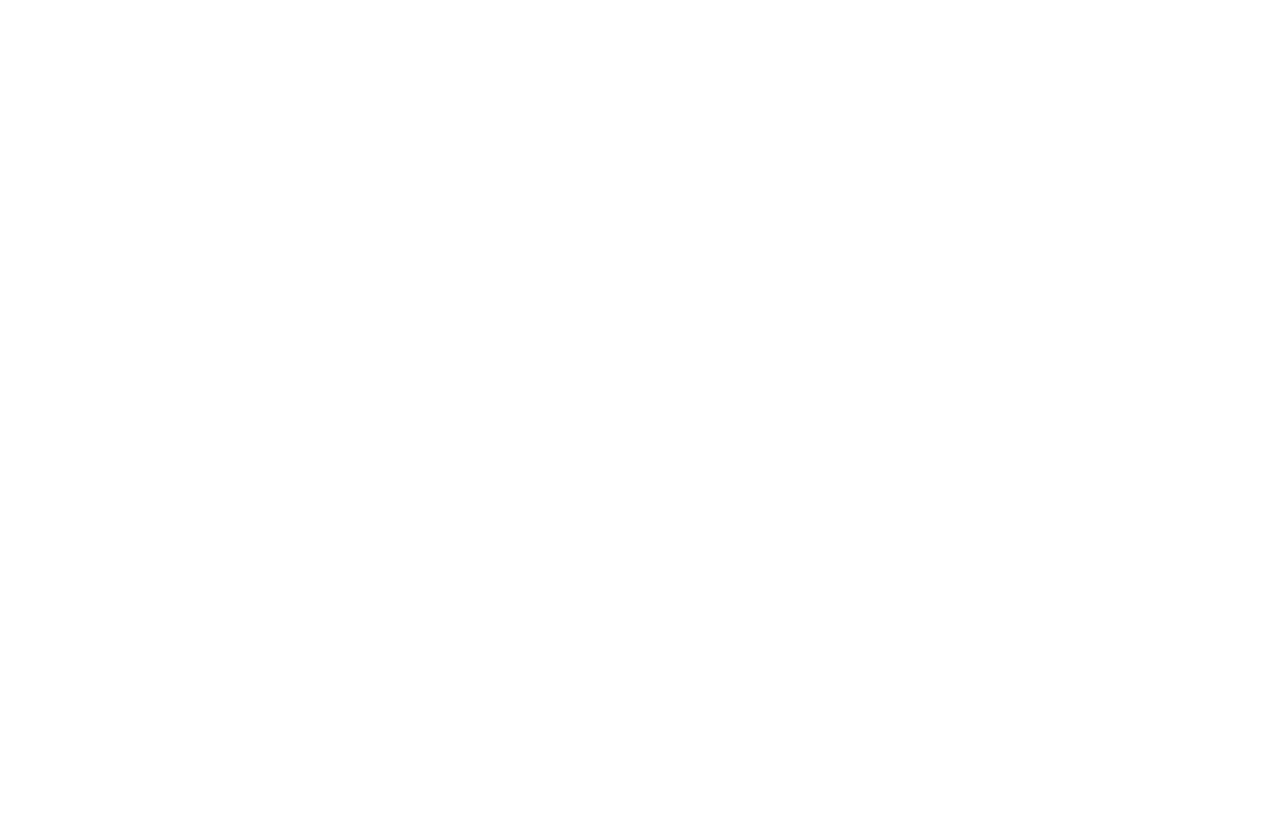
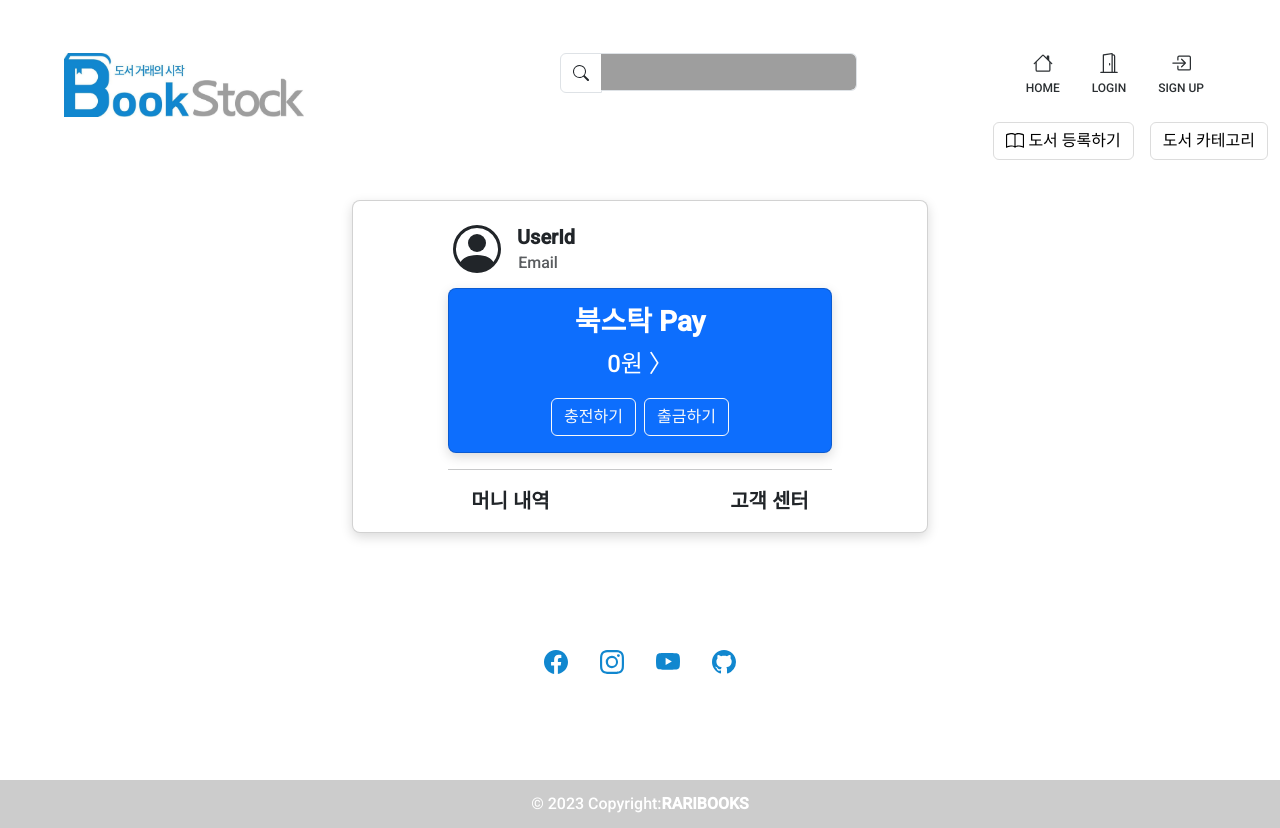
Before and after one commit to kimjun14/Bookstock, a React (Create React App) app in the folder bookstok-app/: page /payment in a window 1280 px wide. Before the commit this address had no page. Before the commit the page ends 800 px from the top, so only its background shows below. Built offline with nearby package versions, Linux system fonts and the light colour scheme; grey boxes are pictures that could not be loaded.

Commit message:
payment , header, footer / 포인트 페이지 1차 제작, footer UI 수정, header UI 수정 / 유상민

```diff
--- a/bookstok-app/src/App.js
+++ b/bookstok-app/src/App.js
@@ -17,6 +17,7 @@
 import ModalComponent from './pages/Trading/buying';
 import BuyingSuccess from './pages/Trading/buyingSuccess';
 import RecentSearch from './pages/myPage/recentSearch'
+import Payment from './pages/payment/payment';
 // import ChatBotButton from './components/ChatBot/ChatBot';
 
 function App() {
@@ -37,6 +38,7 @@
             <Route path="/buying" element={<ModalComponent />} />
             <Route path='/buyingSuccess' element={<BuyingSuccess />} />
             <Route path='/recentSearch' element={<RecentSearch />} />
+            <Route path='/payment' element={<Payment />} />
           </Route>
         </Routes>
       </AuthProvider>
--- a/bookstok-app/src/components/Layout/footer.js
+++ b/bookstok-app/src/components/Layout/footer.js
@@ -3,8 +3,8 @@
 const Footer = function () {
     return (
       <>
-          <footer className="text-center text-lg-start" style={{backgroundColor: 'white'}}>
-            <div className="container d-flex justify-content-center py-5">
+          <div className="lh-lg" style={{backgroundColor: 'white', marginTop: "7rem"}}>
+            <div className="container d-flex justify-content-center" style={{backgroundColor: 'white'}}>
               <a className="nav-link active text-secondary-emphasis mx-3" aria-current="page" href="/">
                 <svg xmlns="http://www.w3.org/2000/svg" width="24" height="24" fill="#1187CF" className="bi bi-facebook" viewBox="0 0 16 16">
                   <path d="M16 8.049c0-4.446-3.582-8.05-8-8.05C3.58 0-.002 3.603-.002 8.05c0 4.017 2.926 7.347 6.75 7.951v-5.625h-2.03V8.05H6.75V6.275c0-2.017 1.195-3.131 3.022-3.131.876 0 1.791.157 1.791.157v1.98h-1.009c-.993 0-1.303.621-1.303 1.258v1.51h2.218l-.354 2.326H9.25V16c3.824-.604 6.75-3.934 6.75-7.951z"/>
@@ -28,13 +28,12 @@
             </div>
 
             {/* <!-- Copyright --> */}
-            <div className="text-center text-white p-2" style={{backgroundColor: 'rgba(0, 0, 0, 0.2)'}}>
+            <div className="text-center text-white p-2" style={{backgroundColor: 'rgba(0, 0, 0, 0.2)', marginTop: "6.4rem"}}>
               © 2023 Copyright:
               <a className="text-white text-decoration-none" href="/">RARIBOOKS</a>
             </div>
             {/* <!-- Copyright --> */}
-          </footer>
-
+          </div>
         </>
     )
 }
--- a/bookstok-app/src/components/Layout/header.js
+++ b/bookstok-app/src/components/Layout/header.js
@@ -43,24 +43,23 @@
 
     return (
         <>
-            <nav className="navbar bg-white">
+            <nav className="navbar bg-white" style={{border: "0px solid red"}}>
                 {/* 첫 번째 줄 */}
-                <div className="container mb-3 d-flex justify-content-between align-items-center">
-                    <Link to="/" className="navbar-brand" >
+                    <Link to="/" className="navbar-brand mt-4 ms-5" >
                         <img src={logo2Cut} alt="logo" />
                     </Link>
                     <form className="d-flex" role="search" style={{ backgroundColor: '', height: '40px' }} onSubmit={handleSearchSubmit}>
                         {/* <!-- searchbar start--> */}
                         <div className="input-group">
-                            <span className="input-group-text" style={{ backgroundColor: '#FFF', height: '40px' }}>
+                            <span className="input-group-text mt-2" style={{ backgroundColor: '#FFF', height: '40px' }}>
                                 <svg xmlns="http://www.w3.org/2000/svg" width="16" height="16" fill="currentColor" className="bi bi-search" viewBox="0 0 16 16">
                                     <path d="M11.742 10.344a6.5 6.5 0 1 0-1.397 1.398h-.001c.03.04.062.078.098.115l3.85 3.85a1 1 0 0 0 1.415-1.414l-3.85-3.85a1.007 1.007 0 0 0-.115-.1zM12 6.5a5.5 5.5 0 1 1-11 0 5.5 5.5 0 0 1 11 0z" />
                                 </svg>
                             </span>
-                            <input className="form-control me-2" type="search" placeholder="" style={{ borderLeft: 'none' }} value={searchTerm} onChange={handleSearchChange} />
+                            <input className="form-control me-2 mt-2" type="search" placeholder="" style={{ borderLeft: 'none' , backgroundImage: 'url("/Users/sangmin/Desktop/sangmin/workspace/Bookstock/bookstok-app/src/img/search.svg")'}} value={searchTerm} onChange={handleSearchChange} />
                         </div>
                         {/* <!-- searchbar end--> */}
-                        <div className="container mb-3">
+                        <div className="container mb-3 mx-5">
                             <ul className="nav justify-content-end">
                                 <Home />
                                 {isLoggedIn ? (
@@ -78,29 +77,19 @@
                             </ul>
                         </div>
                     </form>
-                </div>
 
                 {/* 두 번째 줄 */}
 
-                <div className="container mb-3 d-flex">
+                <div className="container mb-3 d-flex justify-content-end" style={{border: "0px solid red", marginLeft: "26rem"}}>
                     <Link to="/booksignup" type="button" className="btn btn-outline-secondary"><svg xmlns="http://www.w3.org/2000/svg" width="18" height="18" fill="currentColor" className="bi bi-book" viewBox="0 0 16 16">
                         <path d="M1 2.828c.885-.37 2.154-.769 3.388-.893 1.33-.134 2.458.063 3.112.752v9.746c-.935-.53-2.12-.603-3.213-.493-1.18.12-2.37.461-3.287.811V2.828zm7.5-.141c.654-.689 1.782-.886 3.112-.752 1.234.124 2.503.523 3.388.893v9.923c-.918-.35-2.107-.692-3.287-.81-1.094-.111-2.278-.039-3.213.492V2.687zM8 1.783C7.015.936 5.587.81 4.287.94c-1.514.153-3.042.672-3.994 1.105A.5.5 0 0 0 0 2.5v11a.5.5 0 0 0 .707.455c.882-.4 2.303-.881 3.68-1.02 1.409-.142 2.59.087 3.223.877a.5.5 0 0 0 .78 0c.633-.79 1.814-1.019 3.222-.877 1.378.139 2.8.62 3.681 1.02A.5.5 0 0 0 16 13.5v-11a.5.5 0 0 0-.293-.455c-.952-.433-2.48-.952-3.994-1.105C10.413.809 8.985.936 8 1.783z" />
                     </svg>  도서 등록하기</Link>
-                    <ul className="nav">
-                    </ul>
-                    <div className="collapse" id="navbarToggleExternalContent" data-bs-theme="bg-white">
-                        <div className="bg-white p-1">
-                            <h5 className="text-body-emphasis h6">Collapsed content</h5>
-                            <span className="text-body-tertiary">Toggleable via the navbar brand.</span>
-                        </div>
-                    </div>
-                    <Button variant="primary" onClick={handleShowModal}>
+                    <Button className="ms-3" variant="primary" onClick={handleShowModal}>
                         도서 카테고리
                     </Button>
 
                     {/* CategoryModal 컴포넌트를 렌더링하고 showModal 상태를 전달합니다 */}
                     <CategoryModal show={showModal} onHide={handleCloseModal} />
-
                 </div>
             </nav>
         </>
--- a/bookstok-app/src/components/Layout/header/Home.js
+++ b/bookstok-app/src/components/Layout/header/Home.js
@@ -2,14 +2,14 @@
 
 const Home = function () {
   return(
-    <li className="nav-item">
+    <div className="nav-item">
     <Link to="/" className="nav-link active text-secondary-emphasis" style={{ display: 'flex', flexDirection: 'column', alignItems: 'center' }}>
         <svg xmlns="http://www.w3.org/2000/svg" width="20" height="20" fill="currentColor" className="bi bi-house" viewBox="0 0 16 16">
             <path d="M8.707 1.5a1 1 0 0 0-1.414 0L.646 8.146a.5.5 0 0 0 .708.708L2 8.207V13.5A1.5 1.5 0 0 0 3.5 15h9a1.5 1.5 0 0 0 1.5-1.5V8.207l.646.647a.5.5 0 0 0 .708-.708L13 5.793V2.5a.5.5 0 0 0-.5-.5h-1a.5.5 0 0 0-.5.5v1.293L8.707 1.5ZM13 7.207V13.5a.5.5 0 0 1-.5.5h-9a.5.5 0 0 1-.5-.5V7.207l5-5 5 5Z" />
         </svg>
         <span style={{ fontSize: '12px', marginTop: '6px' }}>HOME</span>
     </Link>
-    </li>
+    </div>
   )
 }
 
--- a/bookstok-app/src/components/Layout/header/MyPage.js
+++ b/bookstok-app/src/components/Layout/header/MyPage.js
@@ -2,14 +2,14 @@
 
 const MyPage = function () {
   return(
-    <li className="nav-item">
+    <div className="nav-item">
       <Link to="/mypage" className="nav-link text-secondary-emphasis" style={{ display: 'flex', flexDirection: 'column', alignItems: 'center' }}>
           <svg xmlns="http://www.w3.org/2000/svg" width="20" height="20" fill="currentColor" className="bi bi-person-fill" viewBox="0 0 16 16">
               <path d="M3 14s-1 0-1-1 1-4 6-4 6 3 6 4-1 1-1 1H3Zm5-6a3 3Z" />
           </svg>
           <span style={{ fontSize: '12px', marginTop: '6px' }}>MYPAGE</span>
       </Link>
-    </li>
+    </div>
   );
 };
 
--- a/bookstok-app/src/components/Layout/header/SignOut.js
+++ b/bookstok-app/src/components/Layout/header/SignOut.js
@@ -33,7 +33,7 @@
   };
 
   return (
-    <li className="nav-item">
+    <div className="nav-item">
       <Link to="/" className="nav-link text-secondary-emphasis" style={{ display: 'flex', flexDirection: 'column', alignItems: 'center' }} onClick={handleLogOut}>
         <svg xmlns="http://www.w3.org/2000/svg" width="20" height="20" fill="currentColor" className="bi bi-door-closed" viewBox="0 0 16 16">
           <path d="M3 2a1 1 0 0 1 1-1h8a1 1 0 0 1 1 1v13h1.5a.5.5 0 0 1 0 1h-13a.5.5 0 0 1 0-1H3V2zm1 13h8V2H4v13z" />
@@ -41,7 +41,7 @@
         </svg>
         <span style={{ fontSize: '12px', marginTop: '6px' }}>LOGOUT</span>
       </Link>
-    </li>
+    </div>
   );
 };
 
--- a/bookstok-app/src/components/Layout/header/SignUp.js
+++ b/bookstok-app/src/components/Layout/header/SignUp.js
@@ -2,7 +2,7 @@
 
 const SigUp = function () {
   return (
-    <li className="nav-item">
+    <div className="nav-item">
     <Link to="/signup" className="nav-link text-secondary-emphasis" style={{ display: 'flex', flexDirection: 'column', alignItems: 'center' }}>
         <svg xmlns="http://www.w3.org/2000/svg" width="20" height="20" fill="currentColor" className="bi bi-box-arrow-in-right" viewBox="0 0 16 16">
             <path fillRule="evenodd" d="M6 3.5a.5.5 0 0 1 .5-.5h8a.5.5 0 0 1 .5.5v9a.5.5 0 0 1-.5.5h-8a.5.5 0 0 1-.5-.5v-2a.5.5 0 0 0-1 0v2A1.5 1.5 0 0 0 6.5 14h8a1.5 1.5 0 0 0 1.5-1.5v-9A1.5 1.5 0 0 0 14.5 2h-8A1.5 1.5 0 0 0 5 3.5v2a.5.5 0 0 0 1 0v-2z" />
@@ -10,7 +10,7 @@
         </svg>
         <span style={{ fontSize: '12px', marginTop: '6px' }}>SIGN UP</span>
     </Link>
-    </li>
+    </div>
   )
 };
 
--- a/bookstok-app/src/components/Layout/header/signIn.js
+++ b/bookstok-app/src/components/Layout/header/signIn.js
@@ -3,7 +3,7 @@
 
 const SignIn = function () {
   return (
-    <li className="nav-item">
+    <div className="nav-item">
       <Link to="/signin" className="nav-link text-secondary-emphasis" style={{ display: 'flex', flexDirection: 'column', alignItems: 'center' }}>
           <svg xmlns="http://www.w3.org/2000/svg" width="20" height="20" fill="currentColor" className="bi bi-door-open" viewBox="0 0 16 16">
               <path d="M8.5 10c-.276 0-.5-.448-.5-1s.224-1 .5-1 .5.448.5 1-.224 1-.5 1z" />
@@ -11,7 +11,7 @@
           </svg>
           <span style={{ fontSize: '12px', marginTop: '6px' }}>LOGIN</span>
       </Link>
-    </li>
+    </div>
   );
 };
 
--- a/bookstok-app/src/index.css
+++ b/bookstok-app/src/index.css
@@ -11,3 +11,8 @@
 code {
   font-family: 'source-code-pro', Menlo, Monaco, Consolas, 'Courier New', monospace;
 }
+
+html {
+  margin: 0;
+  padding: 0;
+}
--- /dev/null
+++ b/bookstok-app/src/pages/payment/payment.css
@@ -0,0 +1,8 @@
+.profile{
+    margin-left: 4.5rem;
+}
+
+.underline1{
+    width: 24rem;
+    margin-left: 4.2rem;
+}
--- /dev/null
+++ b/bookstok-app/src/pages/payment/payment.js
@@ -0,0 +1,58 @@
+import './payment.css'
+
+const Payment = () => {
+    return (
+        <>
+            <div className="container text-center card mt-3" style={{ width: "36rem" }}>
+                <div className="card-body">
+                    <div className="profile d-flex mb-2 mt-2">
+                        <div>
+                            <svg xmlns="http://www.w3.org/2000/svg"
+                                width="48"
+                                height="48"
+                                fill="currentColor"
+                                class="bi bi-person-circle"
+                                viewBox="0 0 16 16"
+                            >
+                                <path
+                                    d="M11 6a3 3 0 1 1-6 0 3 3 0 0 1 6 0z"
+                                />
+                                <path
+                                    fill-rule="evenodd"
+                                    d="M0 8a8 8 0 1 1 16 0A8 8 0 0 1 0 8zm8-7a7 7 0 0 0-5.468 11.37C3.242 11.226 4.805 10 8 10s4.757 1.225 5.468 2.37A7 7 0 0 0 8 1z"
+                                />
+                            </svg>
+                        </div>
+                        <div>
+                            <h5 className="card-title ms-3">
+                                UserId
+                            </h5>
+
+                            <h6 className="card-subtitle mb-2 text-body-secondary">
+                                Email
+                            </h6>
+                        </div>
+                    </div>
+
+                    <div className="container text-center card text-bg-primary mb-3" style={{ maxWidth: "24rem" }}>
+                        <div className="card-body">
+                            <h5 className="card-title fs-3">북스탁 Pay</h5>
+                            <p className="card-text fs-4">0원 〉</p>
+                            <button type="button" className="btn btn-outline-light mt-2 mx-1">충전하기</button>
+                            <button type="button" className="btn btn-outline-light mt-2 mx-1 ms-1">출금하기</button>
+                        </div>
+                    </div>
+
+                    <hr className="underline1"/>
+
+                    <div className="d-flex justify-content-around">
+                        <span className="fw-bold fs-5" onClick={null}>머니 내역</span>
+                        <span className="fw-bold fs-5" onClick={null}>고객 센터</span>
+                    </div>
+                </div>
+            </div>
+        </>
+    );
+}
+
+export default Payment;
```
Lines whose indentation alone changed are shown as unchanged.
